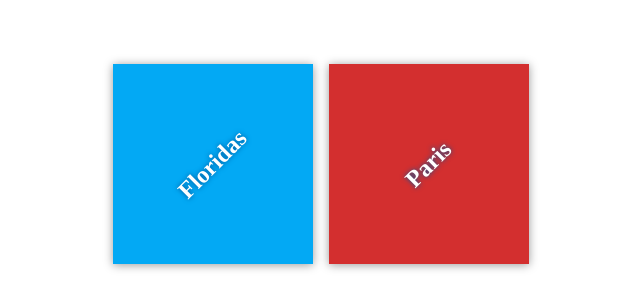
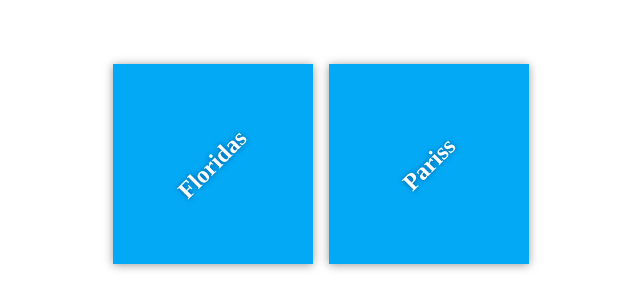
Before and after one commit to Ibrahim-Ahrash/my-travel-plan, a plain HTML site: page index.html in a window 1280 px wide. Shown: the part 236-544 px from the top of the page, without its empty margins (319-959 px from the left). Drawn offline with Linux system fonts and the light colour scheme.

Commit message:
Add distination to Pariss

```diff
--- a/css/app.css
+++ b/css/app.css
@@ -56,6 +56,6 @@ h2 {
     background-color: #03a9f4;
 }
 
-#paris {
+#pariss {
     background-color: #d32f2f;
 }
--- a/index.html
+++ b/index.html
@@ -15,7 +15,7 @@
             </div>
 
             <div class="destination" id="paris">
-                <h2>Paris</h2>
+                <h2>Pariss</h2>
             </div>
         </div>
     </div>
```
